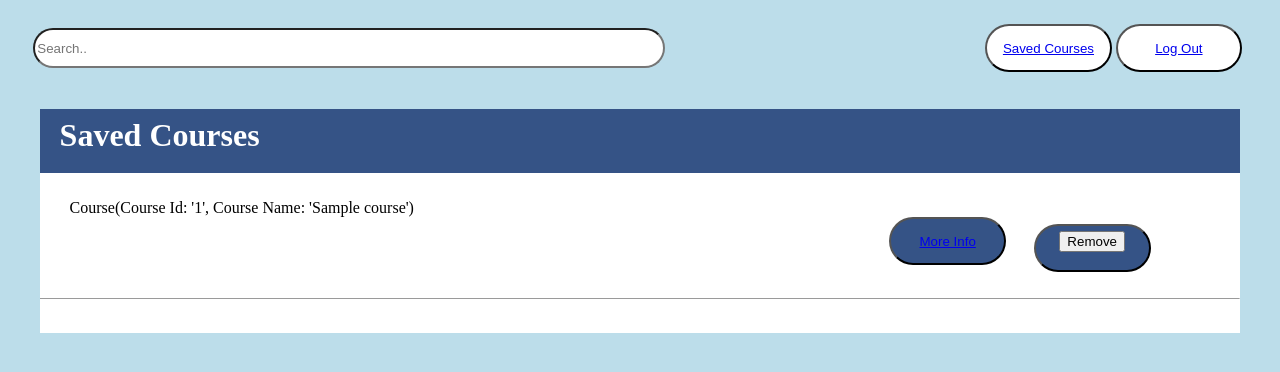
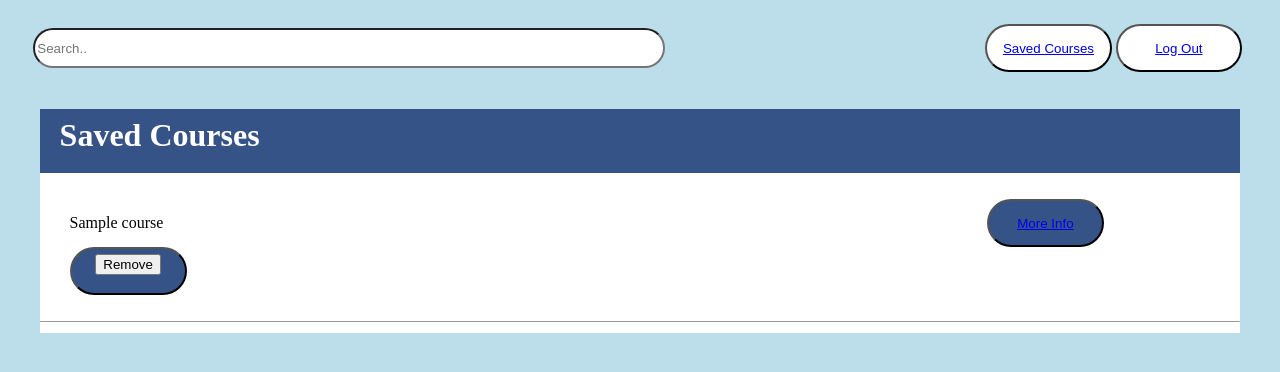
Before and after one commit to ECE444-2021Fall/project1-education-pathways-group-6-tensiletech, a Flask app: page /course/my-courses in a window 1280 px wide. Shown: the top 372 px of the page. Run offline with Flask 2, Linux system fonts and the light colour scheme; a user stored in the database is signed in; tables that the repository leaves empty hold one stand-in row (values such as "Sample post"); parts of the project's set-up code (start-up, migrations or seed data) failed here and were passed over.

Commit message:
used Romil's code to fix more info and remove button functionality, but remove also takes me to more info page, still need to work on design and search bar

```diff
--- a/app/courses/routes.py
+++ b/app/courses/routes.py
@@ -1,3 +1,9 @@
+# from app import db
+from flask import Flask, Blueprint, render_template, request, redirect, flash, url_for
+from flask_login import current_user, login_required
+from app.courses.forms import CourseSearchForm
+from app.courses.utils import filter_courses
+from app.db.db_models import load_comments, row_to_dict, add_to_table, remove_course, CourseComments, UserSavedCourses, isCourseSaved, load_saved_courses, get_course_by_id
 # from app import db
 from flask import Flask, Blueprint, render_template, request, redirect, flash, url_for
 from flask_login import current_user, login_required
@@ -137,10 +143,8 @@ def save_course(code):
 
         if isCourseSaved(current_user.username, code):
             remove_course(current_user.username, code)
-            print("Course was already saved!")
         else:
             add_to_table(savedCourse)
-            print("Course was saved!")
     else:
         print('User is not currently logged in')
 
@@ -160,10 +164,6 @@ def my_courses():
     if current_user and current_user.username:
         all_saved_courses = load_saved_courses(current_user.username)
         for i, course in enumerate(all_saved_courses):
-            #print(f"i:{i}, course:{course["name"]}\n")
-            print(all_saved_courses)
             all_user_courses.append(get_course_by_id(course.courseId))
 
-    # Just go back to the home page for now
-    # When we create the view for the saved courses page, we can redirect to that template
     return render_template('my-courses.html' , courses = all_user_courses)
--- a/app/db/db_models.py
+++ b/app/db/db_models.py
@@ -96,7 +96,7 @@ def isCourseSaved(username, course_id):
         return True
 
 def get_course_by_id(course_id):
-    return dbsql.session.query(Courses).filter_by(courseId=course_id).all()
+    return dbsql.session.query(Courses).filter_by(courseId=course_id).one()
 
 
 def querying_all(table):
--- a/app/templates/my-courses.html
+++ b/app/templates/my-courses.html
@@ -17,7 +17,7 @@
       </div>
       <div class="course-info-box">
         {% for course in courses %}
-          <p class="saved-courses-list">{{course[0]}}
+          <p class="saved-courses-list">{{course.name}}
             <button class="more-info-button" type="button">
               <a href= "{{ url_for('courses.course', code = course.courseId) }}">
                 More Info
```
